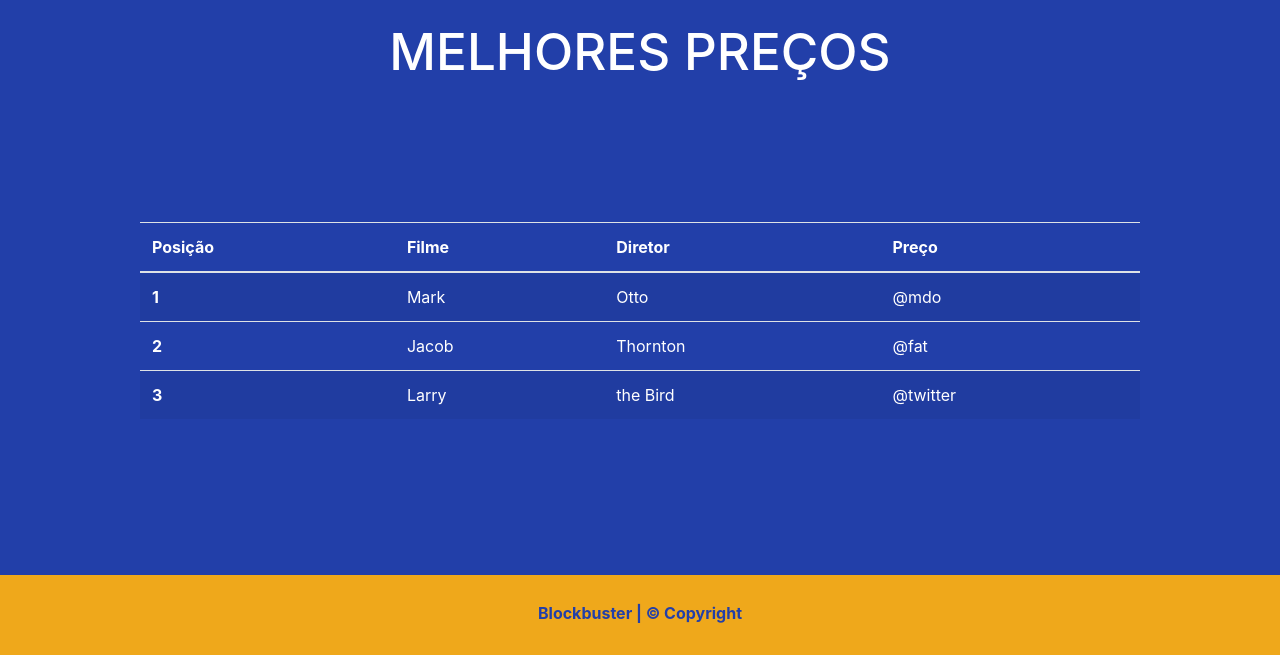
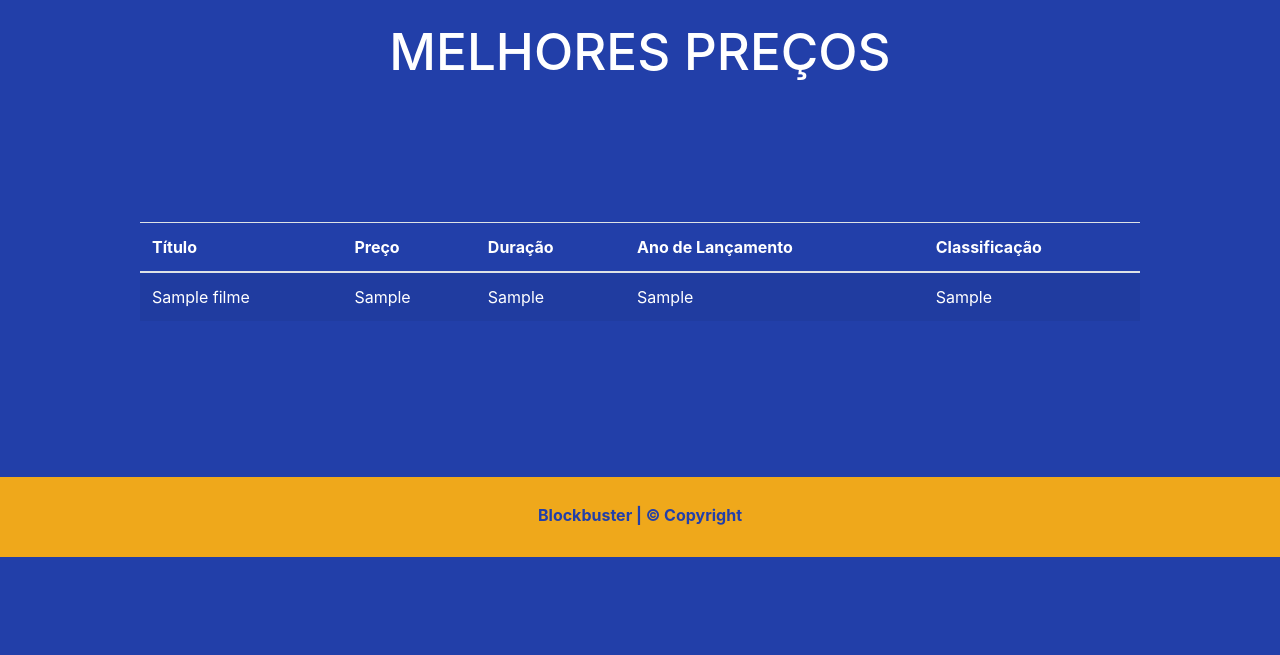
Before and after one commit to paolabrito/desafio-blockbuster, a PHP site: page / in a window 1280 px wide. Shown: the part 1039-1694 px from the top of the page. After the commit the page ends 1596 px from the top, so only its background shows below. Run offline with PHP 8.4, Linux system fonts and the light colour scheme; tables that the repository leaves empty or names only in its code hold one stand-in row (values such as "Sample post").

Commit message:
front dinamico

```diff
--- a/conexao.php
+++ b/conexao.php
@@ -22,15 +22,6 @@ try {
 } catch(PDOException $e) {
     echo 'ERROR: ' . $e->getMessage();
 }
-    foreach ($filme as $row) {
-
-        echo ($row["titulo"]);
-        echo ($row["preco_da_locacao"]);
-        echo ($row["duracao_do_filme"]);
-        echo ($row["ano_de_lancamento"]);
-        echo ($row["classificacao"]);
-
-    }
 
 
 ?>
--- a/index.html
+++ b/index.php
@@ -1,3 +1,8 @@
+<?php require("conexao.php")?>
+
+
+
+
 <!DOCTYPE html>
 <html lang="en">
 <head>
@@ -87,31 +92,26 @@
                 <table class="table table-striped">
                     <thead>
                       <tr>
-                        <th scope="col">Posição</th>
-                        <th scope="col">Filme</th>
-                        <th scope="col">Diretor</th>
+                        <th scope="col">Título</th>
                         <th scope="col">Preço</th>
+                        <th scope="col">Duração</th>
+                        <th scope="col">Ano de Lançamento</th>
+                        <th scope="col">Classificação</th>
                       </tr>
                     </thead>
                     <tbody>
                       <tr>
-                        <th scope="row">1</th>
-                        <td>Mark</td>
-                        <td>Otto</td>
-                        <td>@mdo</td>
+                        <?php
+                        foreach ($filme as $row) { ?>
+                            <td><?php echo($row["titulo"]) ?></td>
+                            <td><?php echo($row["preco_da_locacao"]) ?></td>
+                            <td><?php echo($row["duracao_do_filme"]) ?></td>
+                            <td><?php echo($row["ano_de_lancamento"]) ?></td>
+                            <td><?php echo($row["classificacao"]) ?></td>
+
                       </tr>
-                      <tr>
-                        <th scope="row">2</th>
-                        <td>Jacob</td>
-                        <td>Thornton</td>
-                        <td>@fat</td>
-                      </tr>
-                      <tr>
-                        <th scope="row">3</th>
-                        <td>Larry</td>
-                        <td>the Bird</td>
-                        <td>@twitter</td>
-                      </tr>
+                      <?php } ?>
+
                     </tbody>
                 </table>
             </div>
```
